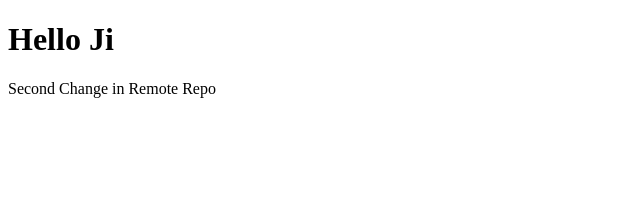
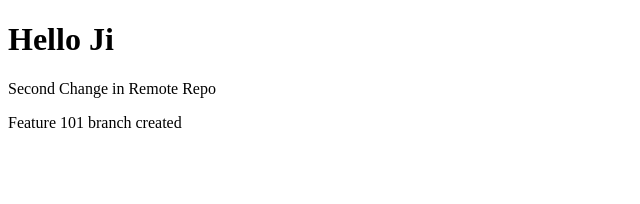
Before and after one commit to dev-krushna/Angular-1, an Angular app: page / in a window 1280 px wide. Shown: the top 204 px of the page, without its empty margins (0-640 px from the left). Built offline with nearby package versions, Linux system fonts and the light colour scheme.

Commit message:
Feature branch Commit

```diff
--- a/src/app/app.component.html
+++ b/src/app/app.component.html
@@ -1,2 +1,4 @@
 <H1> Hello Ji </H1>
 <p> Second Change in Remote Repo </p>
+
+<p>Feature  101 branch created </p>
```
